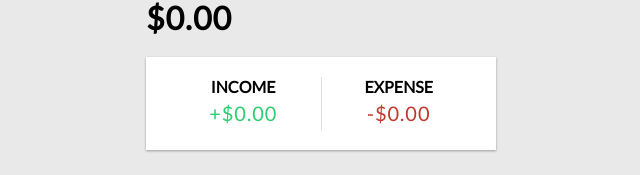
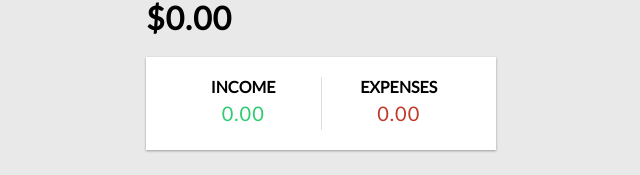
Before and after one commit to EddieSeveroni/expense-tracker-react, a React (Create React App) app in the folder Desktop/GitHub/expense-tracker-react/: page / in a window 1280 px wide. Shown: the part 169-344 px from the top of the page, without its empty margins (319-959 px from the left). Built offline with nearby package versions, Linux system fonts and the light colour scheme.

Commit message:
Added income and expense components and gave them functionality

```diff
--- a/Desktop/GitHub/expense-tracker-react/src/components/IncomeExpenses.js
+++ b/Desktop/GitHub/expense-tracker-react/src/components/IncomeExpenses.js
@@ -1,16 +1,38 @@
-import React from 'react'
+// Would like to add a savings component later
+
+import React, { useContext } from 'react';
+import { GlobalContext } from '../context/GlobalState';
 
 export const IncomeExpenses = () => {
+    const { transactions } = useContext(GlobalContext);
+
+    const amounts = transactions.map(transaction => transaction.amount);
+
+    const income = amounts
+        .filter(item => item > 0)
+        .reduce((acc, item) => (acc += item), 0)
+        .toFixed(2);
+
+    const expense = (
+        amounts.filter(item => item < 0).reduce((acc, item) => (acc += item), 0) *
+        -1
+    ).toFixed(2);
+
+
     return (
         <div className="inc-exp-container">
             <div>
                 <h4>Income</h4>
-                <p className="money plus">+$0.00</p>
+                <p className="money plus">{income}</p>
             </div>
             <div>
-                <h4>Expense</h4>
-                <p className="money minus">-$0.00</p>
+                <h4>Expenses</h4>
+                <p className="money minus">{expense}</p>
             </div>
+            {/* <div>
+                <h4>Savings</h4>
+                <p className="money plus">+$0.00</p>
+            </div> */}
       </div>
     )
 }
```
